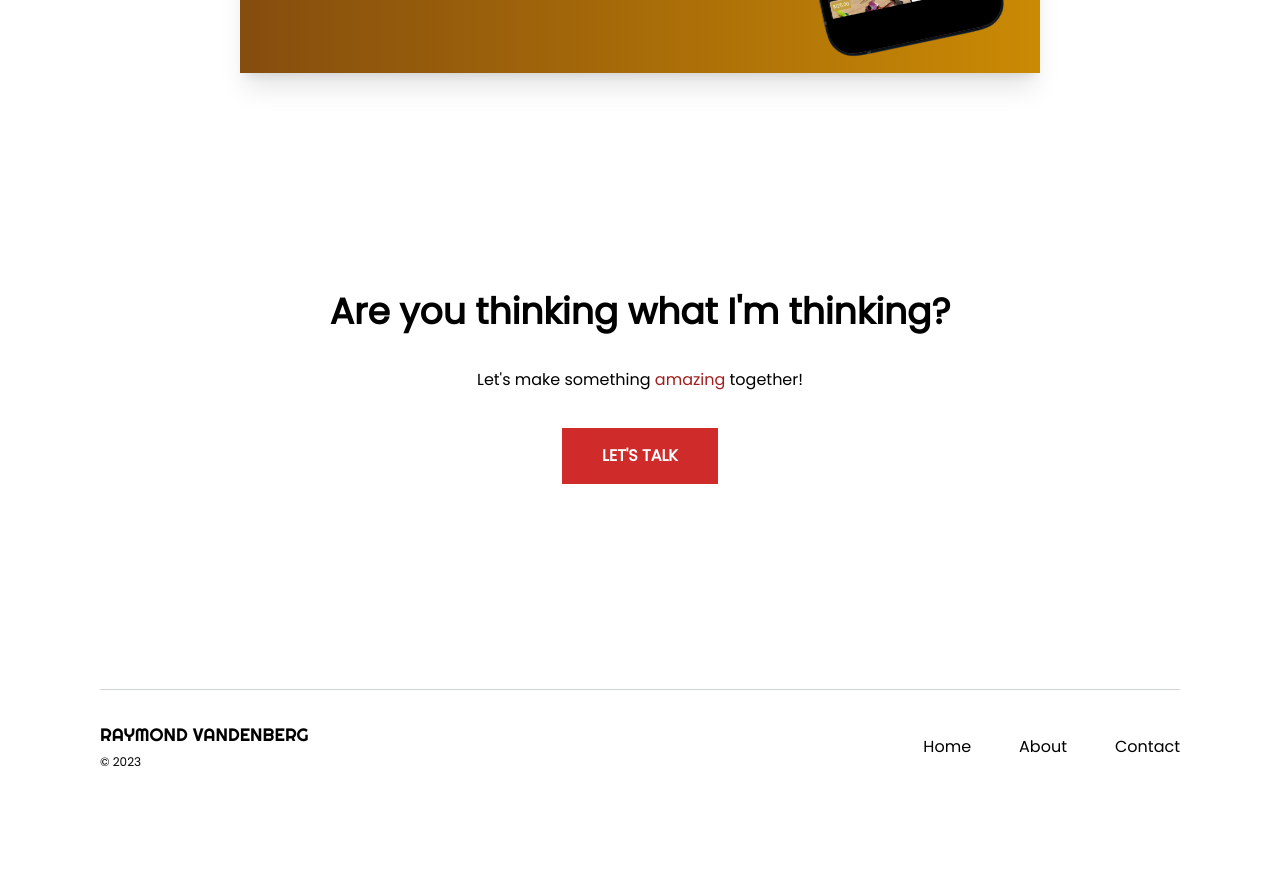
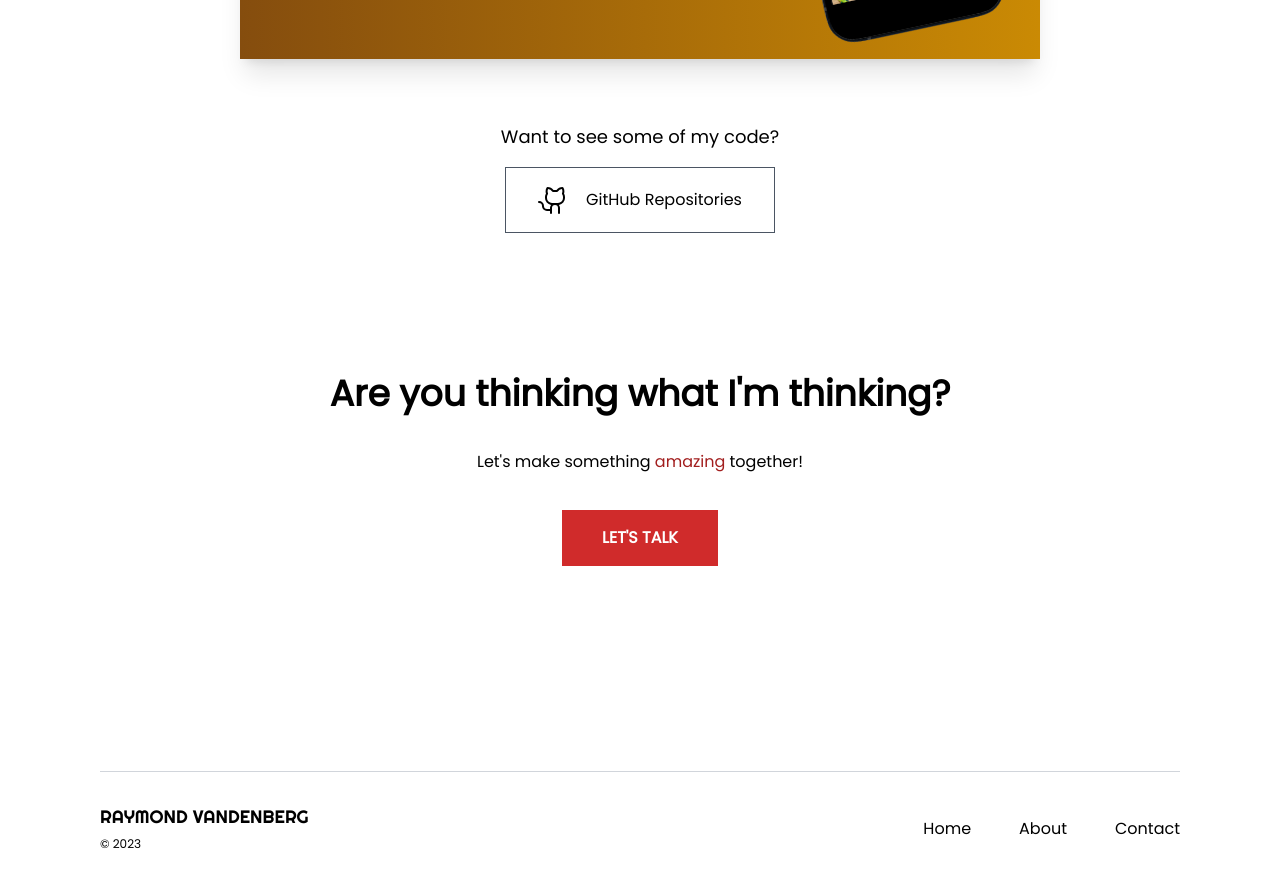
Before and after one commit to rayventerprise/react-nextjs-venterprise, a Next.js app: page / in a window 1280 px wide. Shown: the part 2080-2966 px from the top of the page. Before the commit the page ends 2884 px from the top, so only its background shows below. Built offline with nearby package versions, Linux system fonts and the light colour scheme.

Commit message:
add github repo to projects home page

```diff
--- a/app/home-page/ProjectsPanel.tsx
+++ b/app/home-page/ProjectsPanel.tsx
@@ -1,6 +1,9 @@
 import React from 'react'
 import Image from "next/image";
 import {ProjectCard} from "@/app/home-page/ProjectCard";
+// @ts-ignore
+import {GithubLogo} from "@phosphor-icons/react/dist/ssr";
+import Link from "next/link";
 export const ProjectsPanel = () => {
   return  (
     <div className="flex justify-center" style={{ minHeight: 1150 }} id="projects">
@@ -62,6 +65,16 @@ export const ProjectsPanel = () => {
                 className="rotate-[-12deg]"
             />
           </ProjectCard>
+          <div className="flex flex-col items-center w-full space-y-4">
+            <span className="text-lg">Want to see some of my code?</span>
+
+            <Link href="https://github.com/rayventerprise" target="_blank" className="hover:no-underline">
+              <button className="btn flex items-center space-x-4 border border-gray-600 px-8 py-4">
+                <GithubLogo width={32} height={32}/>
+                <span>GitHub Repositories</span>
+              </button>
+            </Link>
+          </div>
         </div>
       </div>
     </div>
```
